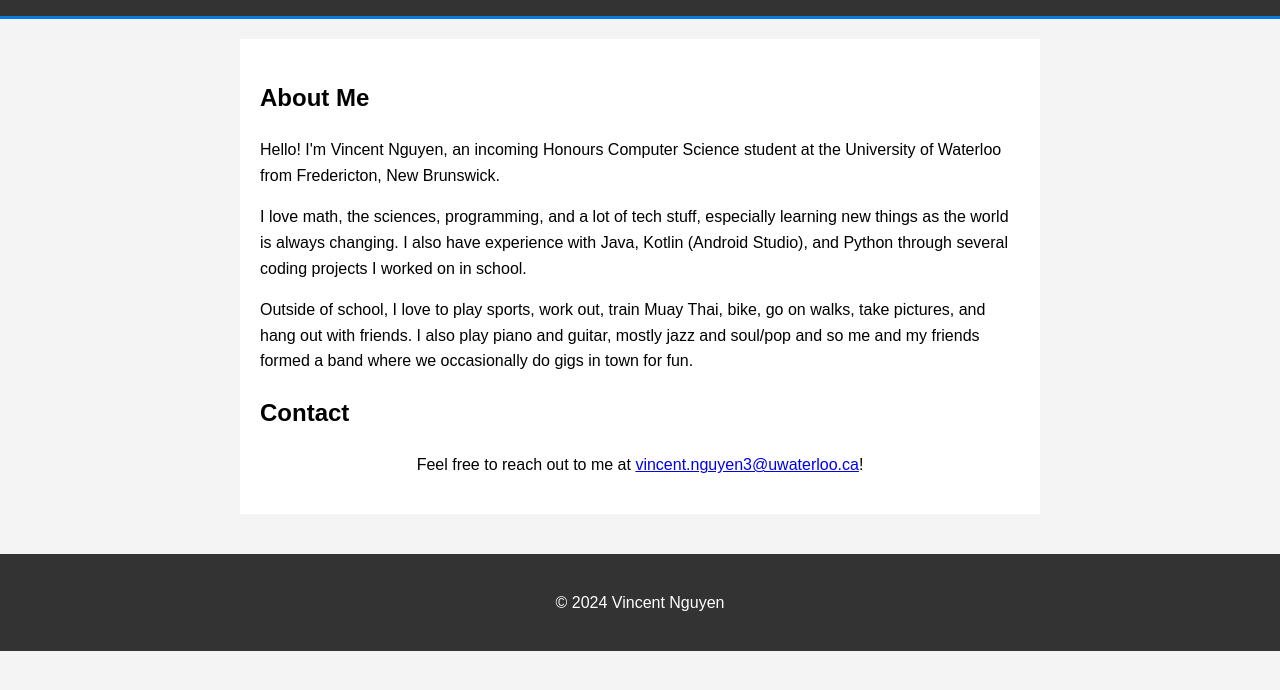
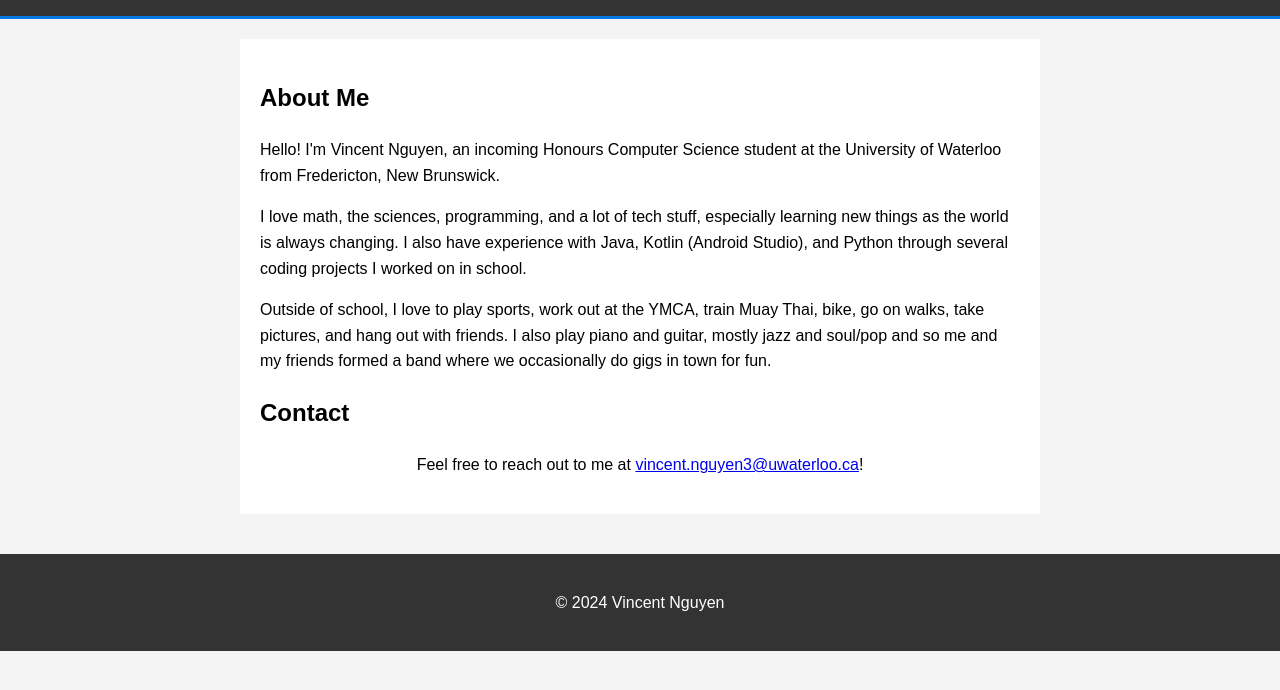
Before and after one commit to vinny-nguyen/dumbahh, a plain HTML site: page index.html in a window 1280 px wide. Shown: the part 84-774 px from the top of the page. Drawn offline with Linux system fonts and the light colour scheme.

Commit message:
Add files via upload

```diff
--- a/index.html
+++ b/index.html
@@ -63,7 +63,7 @@
                 I love math, the sciences, programming, and a lot of tech stuff, especially learning new things as the world is always changing. I also have experience with Java, Kotlin (Android Studio), and Python through several coding projects I worked on in school.
             </p>
             <p>
-                Outside of school, I love to play sports, work out, train Muay Thai, bike, go on walks, take pictures, and hang out with friends. I also play piano and guitar, mostly jazz and soul/pop and so me and my friends formed a band where we occasionally do gigs in town for fun.
+                Outside of school, I love to play sports, work out at the YMCA, train Muay Thai, bike, go on walks, take pictures, and hang out with friends. I also play piano and guitar, mostly jazz and soul/pop and so me and my friends formed a band where we occasionally do gigs in town for fun.
             </p>
             <h2>Contact</h2>
             <p class="contact">
```
